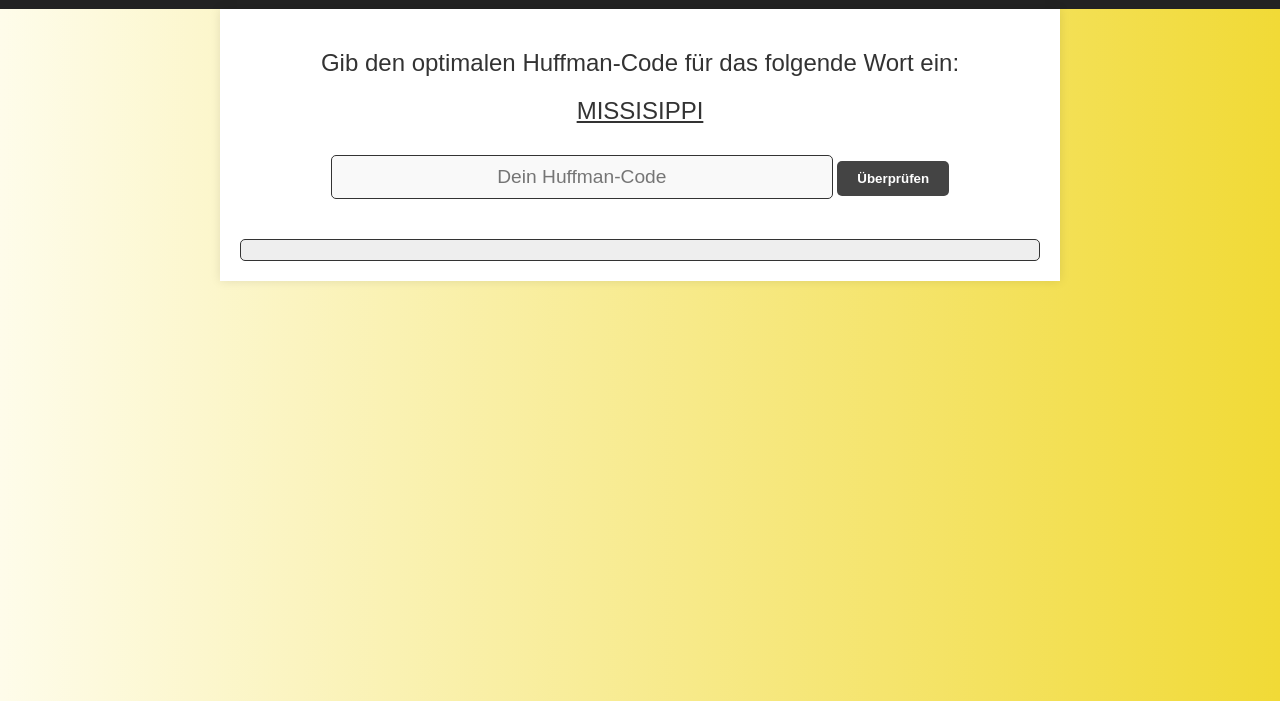
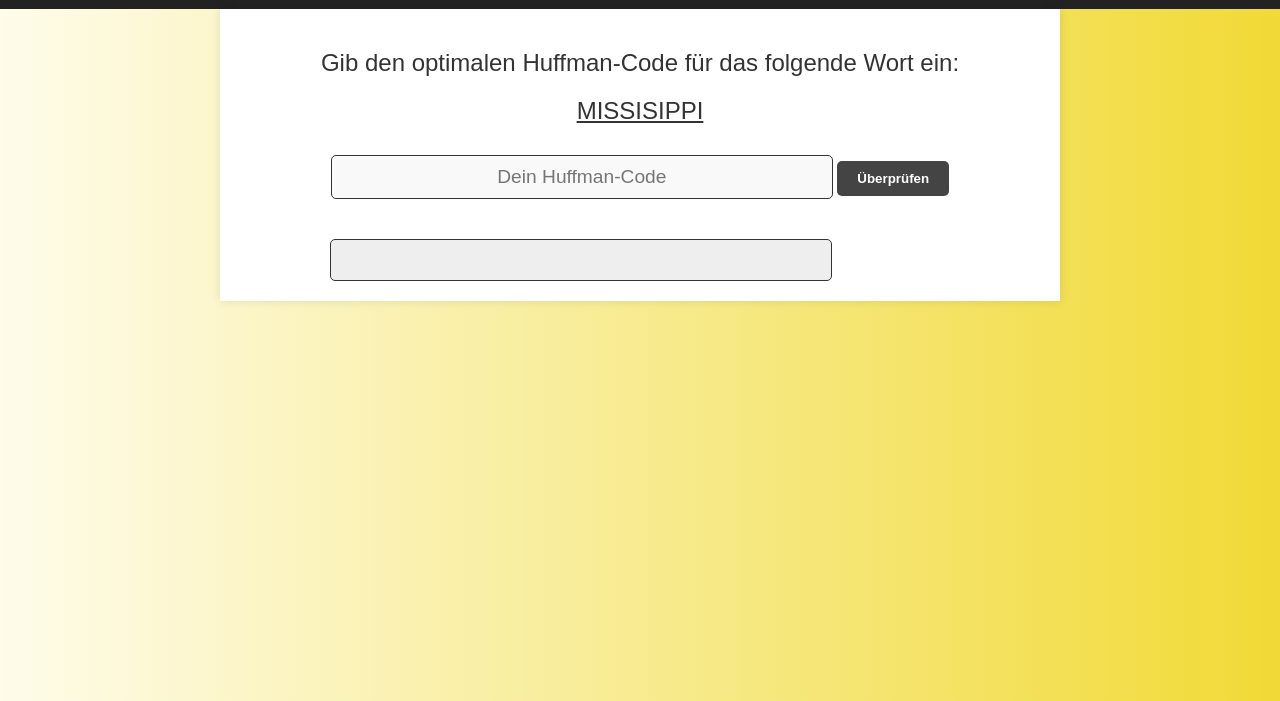
Before and after one commit to AimoAltorfer/Huffman-und-Inspector-Aufgaben, a plain HTML site: page task1.html in a window 1280 px wide. Shown: the part 99-800 px from the top of the page. Drawn offline with Linux system fonts and the light colour scheme.

Commit message:
Update style.css

```diff
--- a/styles/style.css
+++ b/styles/style.css
@@ -93,6 +93,8 @@ h2 {
 }
 
 #result {
+    width: 60%;
+    height: 20px;
     margin-top: 20px;
     text-align: left;
     background: #eee;
@@ -102,6 +104,8 @@ h2 {
     overflow-x: auto;
     white-space: pre-wrap;
     word-wrap: break-word;
+    margin-left: 90px;
+    margin-right: auto;
 }
 
 #nextBtn{
```
